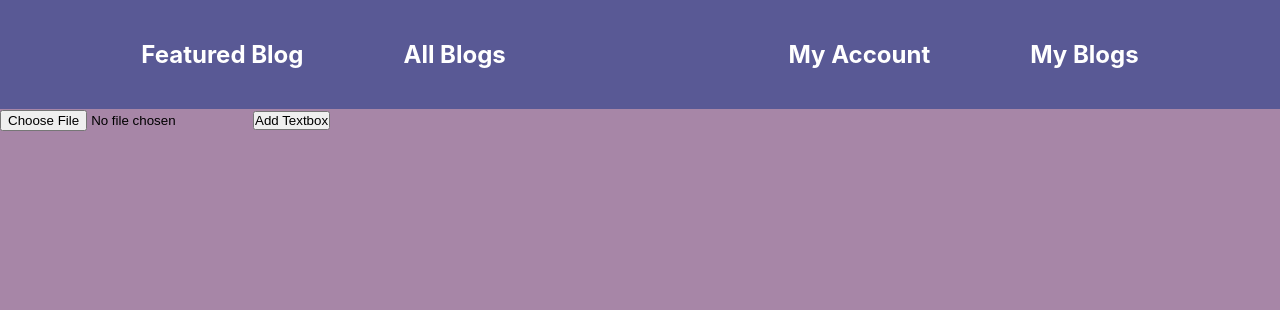
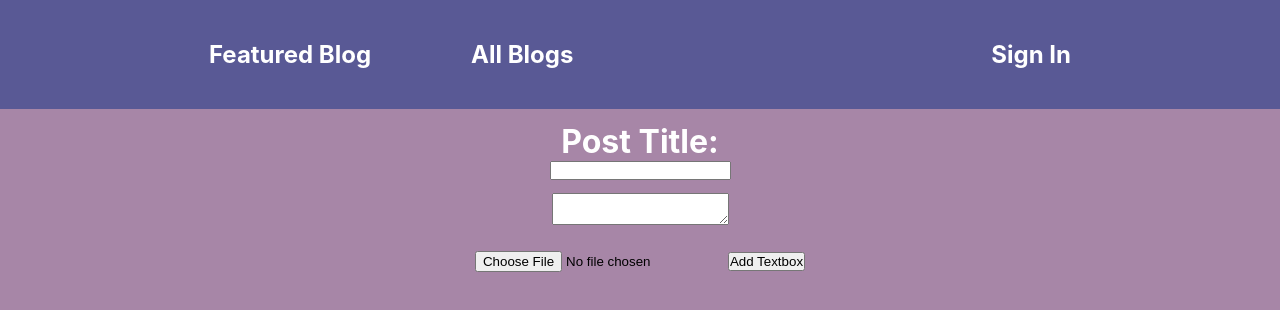
Before and after one commit to cporter1/TravelBlog, a React (Create React App) app: page /createpost in a window 1280 px wide. Both pictures are taken after a click on the button "Add Textbox". Shown: the top 310 px of the page. Built offline with nearby package versions, Linux system fonts and the light colour scheme.

Commit message:
create post base functionality

```diff
--- a/src/components/CreateSection.js
+++ b/src/components/CreateSection.js
@@ -1,14 +1,21 @@
+import Post from "../models/Post"
 
-export default function CreateSection({addImage}) {
+export default function CreateSection({setPostArray, postArray}) {
 
-
+    const post = new Post()
 
     return (
-        <div>
+        <div className="create-section-container">
             <input type='file' accept="image/*"
-                onChange={ event => addImage(event.target.files[0]) }
+                onChange={ event =>
+                    post.addImage(event.target.files[0] , setPostArray , postArray) }
             />
-            <button>Add Textbox</button>
+            <button className="add-text-button"
+                onClick={event => {
+                    post.addTextbox(setPostArray, postArray)
+                }}>
+                Add Textbox
+            </button>
         </div>
     )
 }
--- a/src/components/Navbar.js
+++ b/src/components/Navbar.js
@@ -3,7 +3,7 @@ import Link from "./Link"
 export default function Navbar() {
 
     function isSignedIn() {
-        return true;
+        return false;
     }
     if(isSignedIn()) {
         return (
--- /dev/null
+++ b/src/models/Post.js
@@ -0,0 +1,27 @@
+
+export default function Post() {
+
+    this.addTextbox = function(stateFunction , array) {
+
+        stateFunction([...array,
+            {
+                type: 'text',
+                text: ''
+            }
+        ])
+    }
+
+    this.addImage = function(file , stateFunction , array) {
+        if (file == null) return;
+
+        stateFunction([...array,
+            {
+                type: 'image',
+                text: '',
+                data: file,
+                url: URL.createObjectURL(file)
+            } ]
+        )
+    }
+
+}
--- a/src/pages/CreatePost.js
+++ b/src/pages/CreatePost.js
@@ -1,31 +1,54 @@
 import React, { useEffect, useState } from "react"
 import CreateSection from "../components/CreateSection";
+import Post from "../models/Post";
 
 export default function CreatePost() {
 
-    const [postArray, setPostArray] = useState([]);
+
+    const [postArray, setPostArray]   = useState([]);
+    const [postTitle, setPostTitle]   = useState('');
     const [isUploading, setIsLoading] = useState(false);
 
+    function handleTextChange(event , index) {
+        let newArray = [...postArray]
+        let oldElement = {...newArray[index]}
+        oldElement.text = event.target.value
+        newArray[index] = oldElement
+        setPostArray(newArray)
+    }
 
-    function addImage(file) {
-        if (file == null) return;
+    function mapArray(element , index) {
 
-        setPostArray(postArray => [...postArray,
-                {
-                    data: file,
-                    url: URL.createObjectURL(file)
-                } ]
-        )
+        if(element.type === 'image') {
+            return (
+                <section className="post-section">
+                    <img className="uploaded-images" src={element.url} key={index} />
+                    <input className="image-caption" onChange={(event => {handleTextChange(event , index) } )}/>
+                </section>
+            )
+        }
+        else if(element.type === 'text') {
+            return (
+                <section className="post-section">
+                    <textarea onChange={(event) => {handleTextChange(event , index)}}/>
+                </section>
+            )
+        }
     }
 
     return (
-        <div>
-            <div id="content">
-                {postArray.map((image) => {
-                    return (<img className="uploaded-images" src={image.url} /> )
-                })}
+        <div className="content-container">
+            <div className="post-content">
+                <h1 className="post-title">Post Title:</h1>
+                <input className="input-post-title"
+                    onChange={event => {setPostTitle(event.target.value)}} />
+
+                <div className="section-container">
+                    {postArray.map(mapArray)}
+                </div>
+
+                <CreateSection postArray={postArray} setPostArray={setPostArray}/>
             </div>
-            <CreateSection addImage={addImage} />
         </div>
     )
 }
--- a/src/styles/main.css
+++ b/src/styles/main.css
@@ -13,14 +13,15 @@ body {
 }
 
 .main-container {
-    height: 100vh;
-    width: 100vw;
+    min-height: 100vh;
+    min-width: 100%;
 }
 
 
 .content-container {
-    display: flex;
-    justify-content: center;
+  flex-direction: column;
+  display: flex;
+  justify-content: center;
 }
 
 /* Navbar CSS */
@@ -59,6 +60,33 @@ body {
   }
 
   .uploaded-images {
-    display: block;
-    width: 50%;
+    max-width: 30%;
   }
+
+  .create-section-container {
+    margin-top: 2%;
+  }
+
+  .section-container {
+    margin-top: 1%;
+    display: flex;
+    flex-direction: column;
+    align-items: center;
+  }
+
+  .post-title {
+    margin-top: 1%;
+    color: white;
+  }
+
+  .post-content {
+    flex-direction: column;
+    display: flex;
+    align-items: center;
+  }
+
+  .post-section {
+    align-items: center;
+    display: flex;
+    flex-direction: column;
+  }
```
